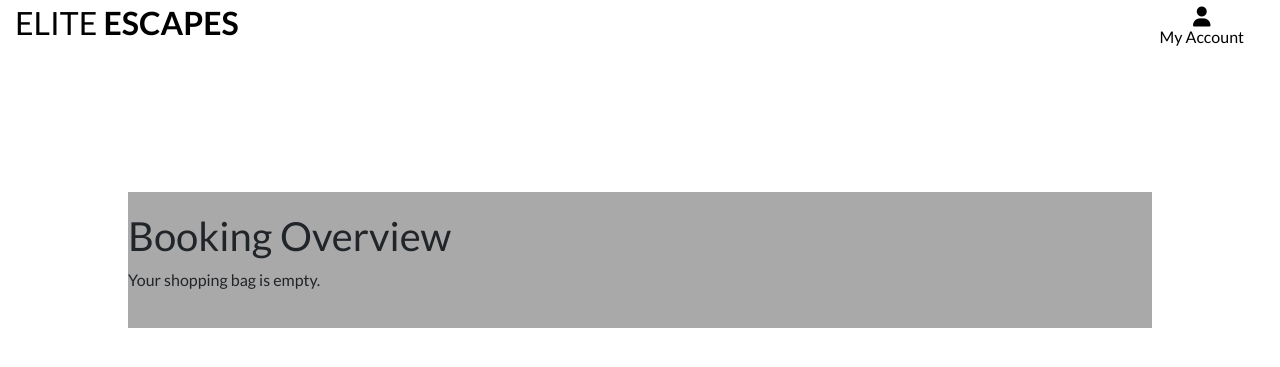
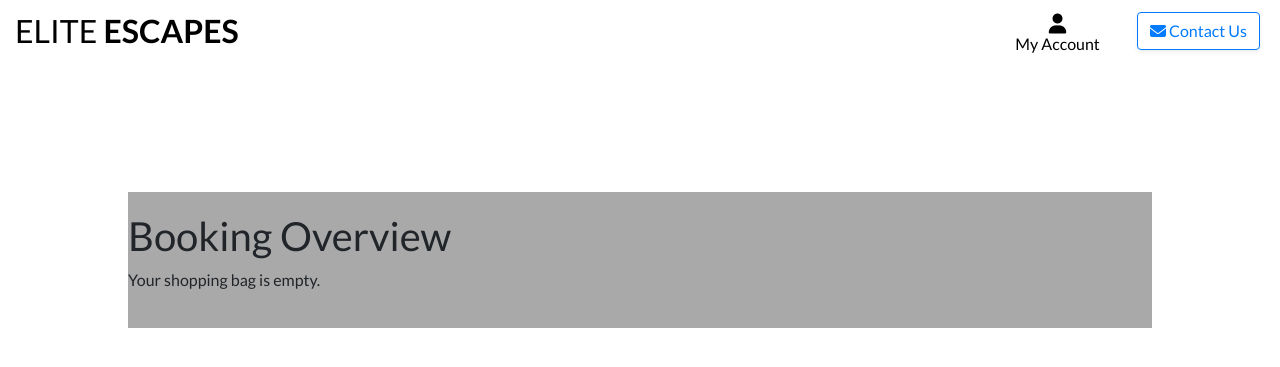
Before and after one commit to Alexiou981/elite-escapes, a Django app: page /bag/ in a window 1280 px wide. Shown: the top 367 px of the page. Run offline with Django 3.2, Linux system fonts and the light colour scheme; some libraries are stand-ins or nearby versions.

Commit message:
added and styled contact us button

```diff
--- a/templates/base.html
+++ b/templates/base.html
@@ -31,17 +31,18 @@
         <div id="topnav" class="row bg-white d-flex">
             <div class="col-12 col-sm-6 text-center text-sm-left py-1">
                 <a href="{% url 'home' %}" class="nav-link main-logo-link">
-                    <h2 class="logo-font text-black my-0">Elite <strong>Escapes</strong></h2>
+                    <h2 class="logo-font text-black my-0 mt-2">Elite <strong>Escapes</strong></h2>
                 </a>
             </div>
             <div class="col-12 col-sm-6 text-center text-sm-right py-1">
                 <ul class="list-inline list-unstyled my-0">
+                    <!-- My Account Dropdown -->
                     <li class="list-inline-item dropdown pt-1">
                         <a class="text-black nav-link d-flex flex-column align-items-center" href="#" id="user-options" data-toggle="dropdown" aria-haspopup="true" aria-expanded="false">
                             <i class="fas fa-user fa-lg mb-2"></i>
                             <p class="my-0">My Account</p>
                         </a>
-                        <div class="dropdown-menu border-0" aria-labelledby="user-options">
+                        <div class="dropdown-menu border-0 text-center" aria-labelledby="user-options">
                             {% if request.user.is_authenticated %}
                                 <a href="{% url 'personal_details' %}" class="dropdown-item">Personal Details</a>
                                 <a href="{% url 'customer_bookings' %}" class="dropdown-item">Bookings</a>
@@ -50,9 +51,20 @@
                                 <a href="{% url 'account_signup' %}" class="dropdown-item">Register</a>
                                 <a href="{% url 'account_login' %}" class="dropdown-item">Login</a>
                             {% endif %}
+
+                            <!-- Contact Us Button for Small Screens -->
+                            <a href="{% url 'contact' %}" class="btn btn-outline-primary btn-block mt-2 d-sm-block d-md-none">
+                                <i class="fas fa-envelope"></i> Contact Us
+                            </a>
                         </div>
                     </li>
 
+                    <!-- Contact Us Button for Large Screens -->
+                    <li class="list-inline-item d-none d-md-inline">
+                        <a href="{% url 'contact' %}" class="btn btn-outline-primary shadow-sm mt-2">
+                            <i class="fas fa-envelope"></i> Contact Us
+                        </a>
+                    </li>
                 </ul>
             </div>
         </div>
```
